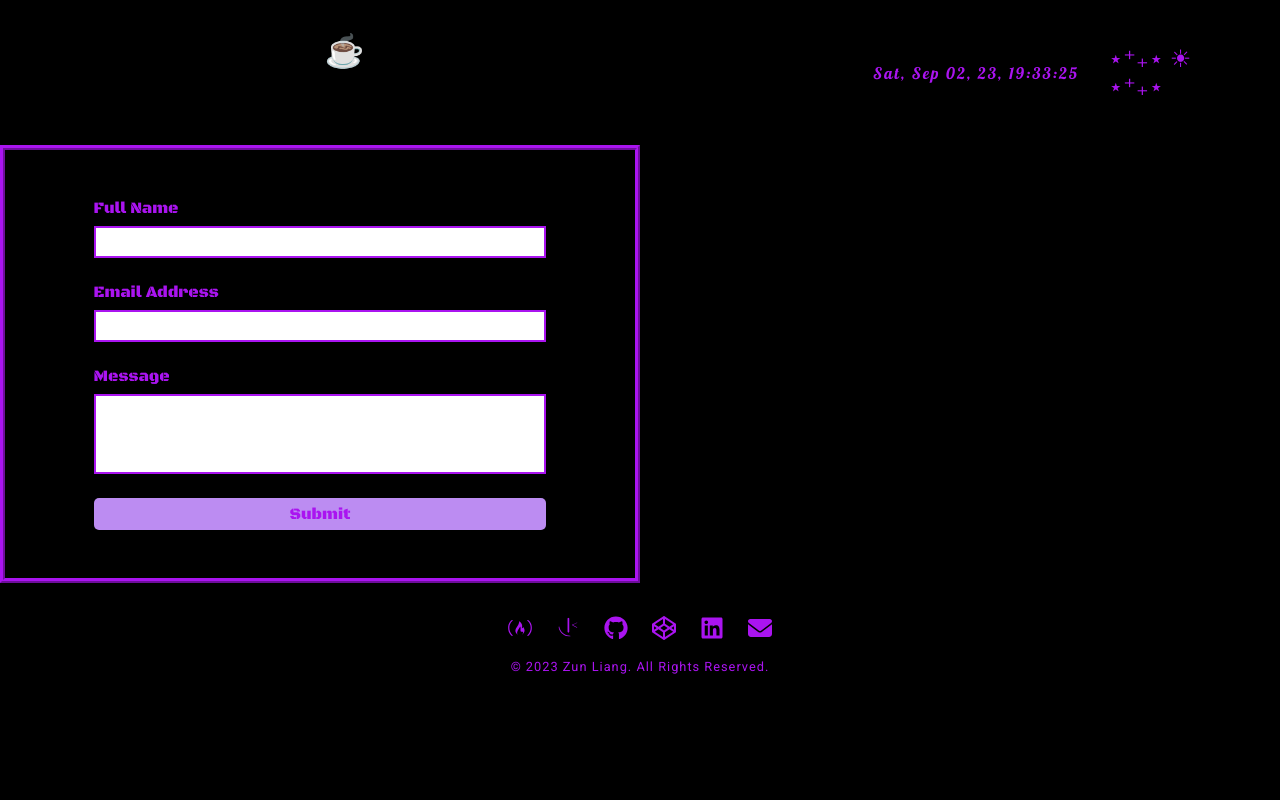
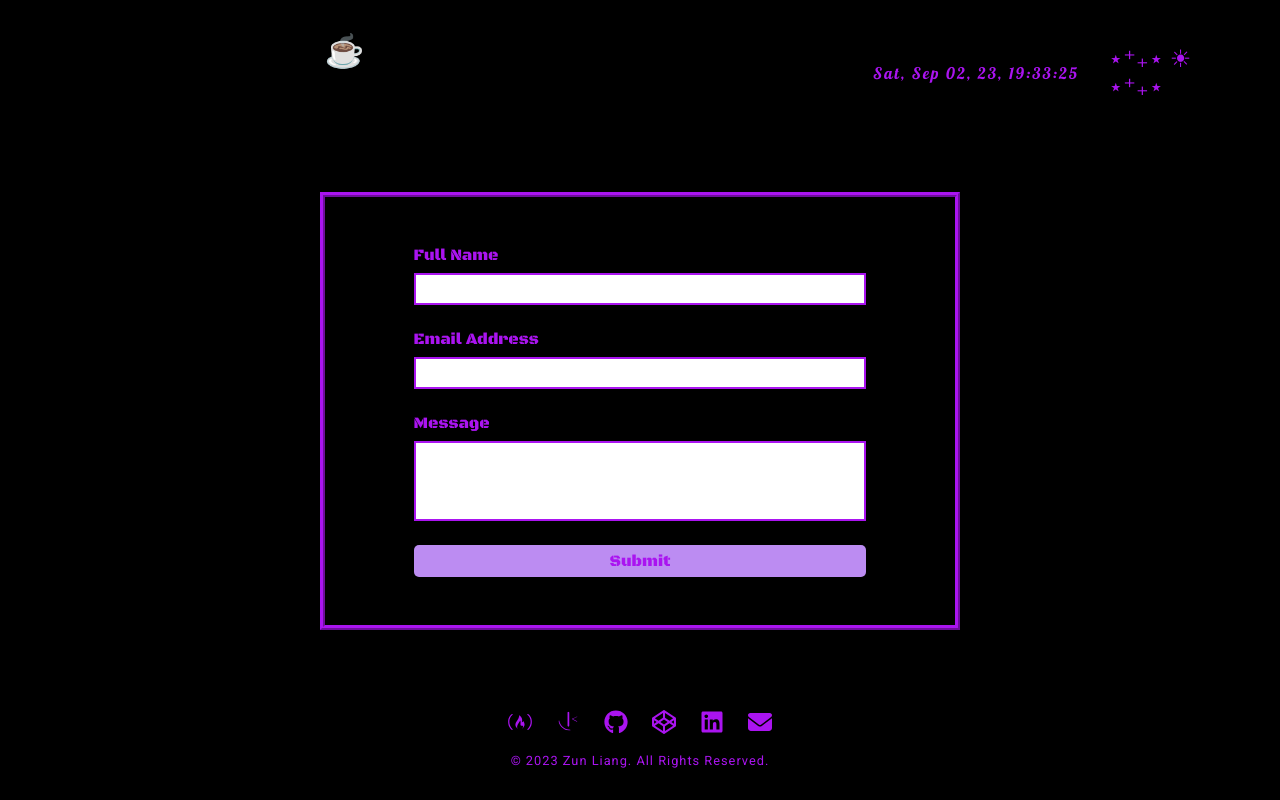
Before and after one commit to zun-liang/portfolio, a React (Vite) app: page / in a window 1280 px wide. Built offline with nearby package versions, Linux system fonts and the light colour scheme.

Commit message:
updated App

```diff
--- a/src/App.jsx
+++ b/src/App.jsx
@@ -8,6 +8,10 @@ const AppContainer = styled.div`
   width: 100vw;
   height: 100vh;
   background-color: ${(props) => (props.$theme ? "white" : "black")};
+  display: flex;
+  flex-direction: column;
+  justify-content: space-between;
+  align-items: center;
 `;
 
 const App = () => {
@@ -18,7 +22,9 @@ const App = () => {
   return (
     <AppContainer $theme={theme}>
       <Header theme={theme} setTheme={setTheme} />
-      <ContactForm theme={theme} />
+      <main>
+        <ContactForm theme={theme} />
+      </main>
       <Footer theme={theme} />
     </AppContainer>
   );
```
